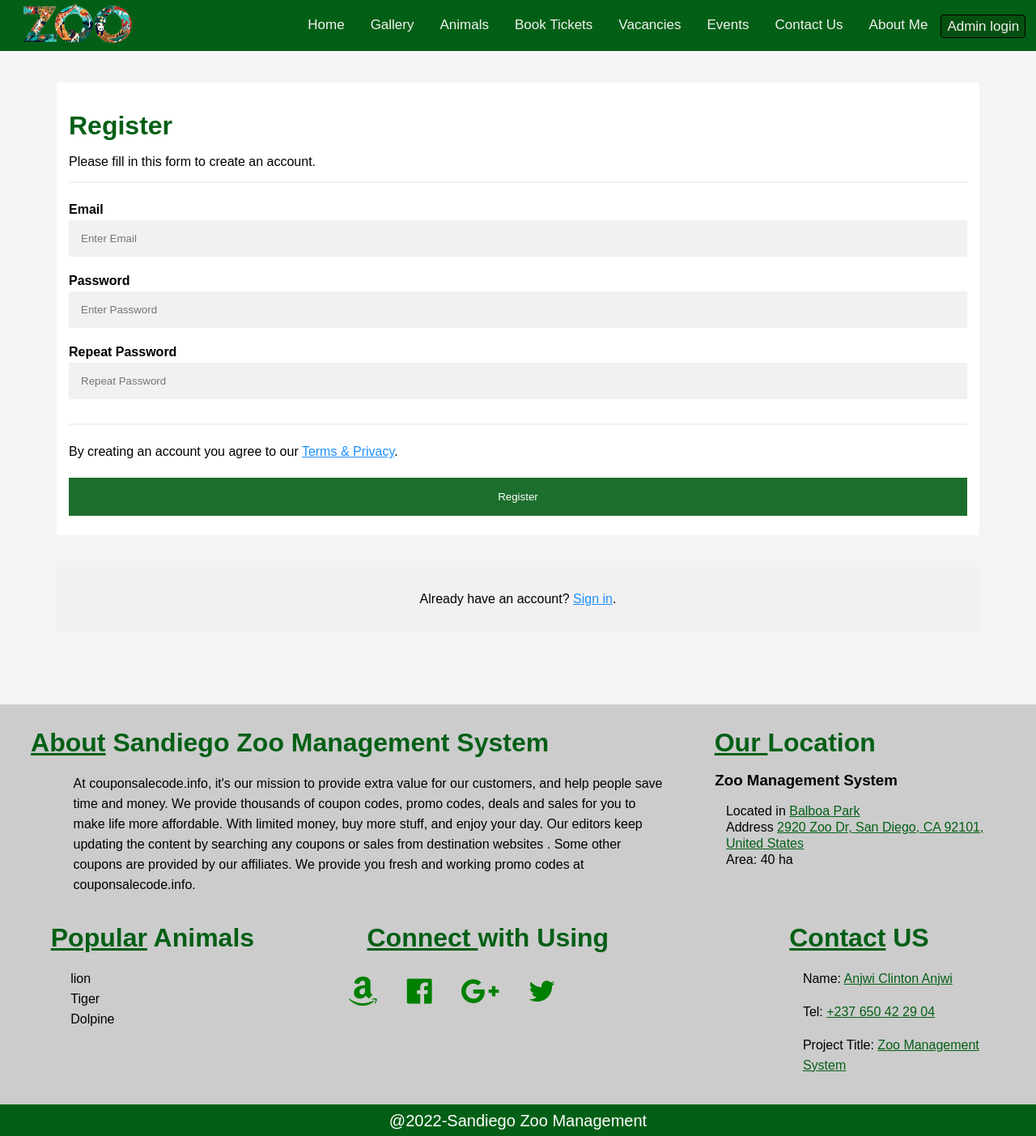
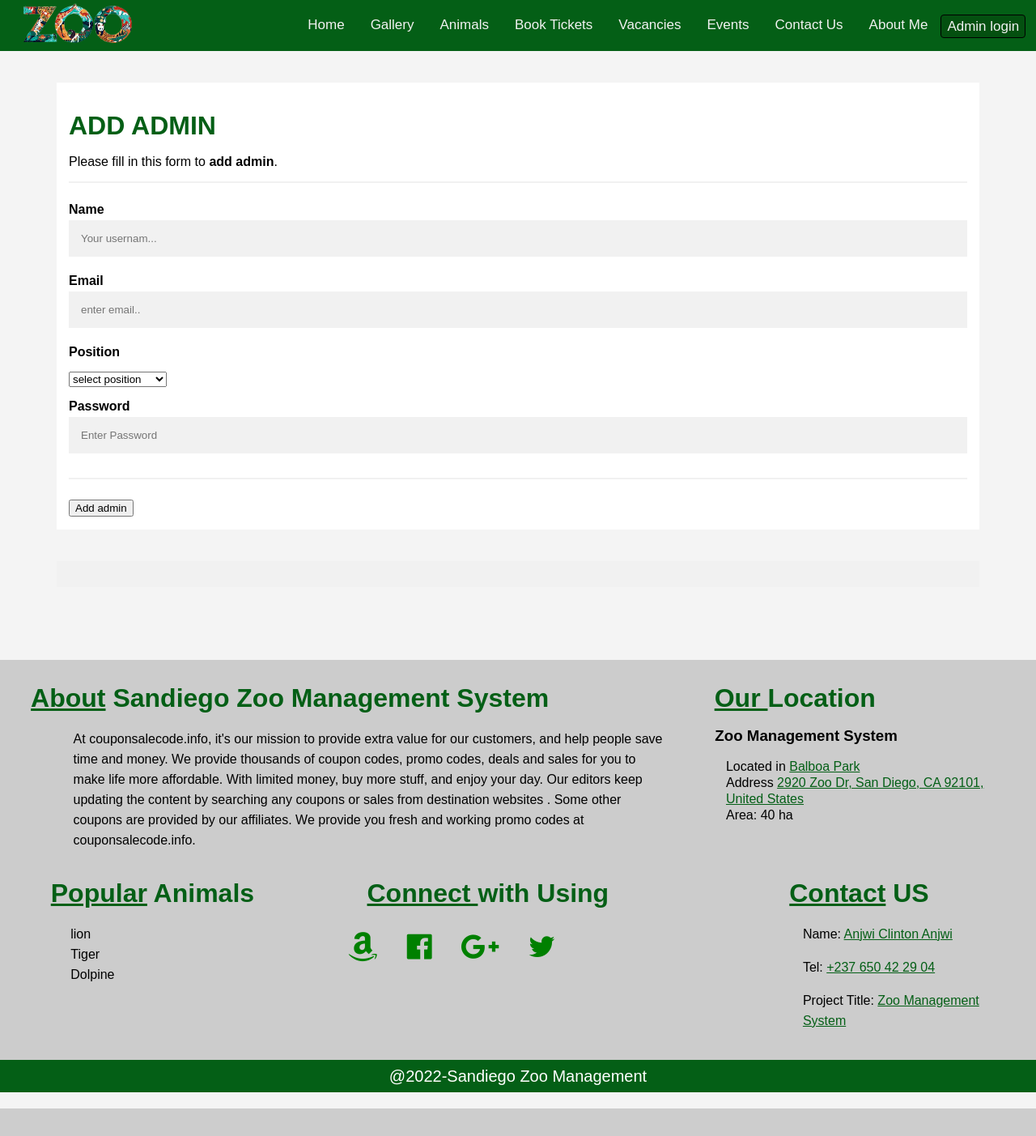
Before and after one commit to ANJWICLINTON123/Zepstra_zoo_management_system, a PHP site: page /Registration.php in a window 1280 px wide. Shown: the top 1403 px of the page at 81% size. After the commit the page ends 1369 px from the top, so only its background shows below. Run offline with PHP 8.4, Linux system fonts and the light colour scheme; a stand-in replaces the project's code that opens the database connection; some libraries are stand-ins or nearby versions.

Commit message:
modified

```diff
--- a/Registration.php
+++ b/Registration.php
@@ -4,41 +4,134 @@
     <meta charset="UTF-8">
     <meta http-equiv="X-UA-Compatible" content="IE=edge">
     <meta name="viewport" content="width=device-width, initial-scale=1.0">
-    <title>Login page</title>
+    <title>Registration page</title>
     <link rel="stylesheet" href="login.css">
 </head>
+
 <body>
     <!-- ##################### header ######################## -->
     <?php include ('Header.php');?>
+    <!-- ##################### Registration form ######################## -->
 
-    <form action="/action_page.php">
-  <div class="container">
-    <h1>Register</h1>
-    <p>Please fill in this form to create an account.</p>
-    <hr>
+<?php
+// define variables and set to empty values
+$usernameErr = $emailErr = $pswerr = $positionErr= "";
+$username = $email = $position = $psw = "";
 
-    <label for="email"><b>Email</b></label>
-    <input type="text" placeholder="Enter Email" name="email" id="email" required>
+if ($_SERVER["REQUEST_METHOD"] == "POST") {
+  if (empty($_POST["username"])) {
+    $usernameErr = "*Name is required <br><br>";
+  } else {
+    $username = test_input($_POST["username"]);
+    // check if name only contains letters and whitespace
+    if (!preg_match("/^[a-zA-Z-' ]*$/",$username)) {
+      $usernameErr ="<br>*Only letters and white space allowed<br><br>";
+    }
+  }
 
-    <label for="psw"><b>Password</b></label>
-    <input type="password" placeholder="Enter Password" name="psw" id="psw" required>
+  if (empty($_POST["email"])) {
+    $emailErr = "<br> *Email is required<br><br>";
+  } else {
+    $email = test_input($_POST["email"]);
+    // check if e-mail address is well-formed
+    if (!filter_var($email, FILTER_VALIDATE_EMAIL)) {
+      $emailErr = "<br> *Invalid email format<br><br>";
+    }
+  }
 
-    <label for="psw-repeat"><b>Repeat Password</b></label>
-    <input type="password" placeholder="Repeat Password" name="psw-repeat" id="psw-repeat" required>
-    <hr>
-    <p>By creating an account you agree to our <a href="#">Terms & Privacy</a>.</p>
+  if(empty(trim($_POST["psw"]))){
+    $pswerr = "Please enter a password.";
+} elseif(strlen(trim($_POST["psw"])) < 6){
+    $pswerr = "Password must have atleast 6 characters.";
+} else{
+    $psw = trim($_POST["psw"]);
+}
+}
 
-    <button type="submit" class="registerbtn">Register</button>
-  </div>
-
-  <div class="container signin">
-    <p>Already have an account? <a href="#">Sign in</a>.</p>
-  </div>
-</form>
+function test_input($data) {
+  $data = trim($data);
+  $data = stripslashes($data);
+  $data = htmlspecialchars($data);
+  return $data;
+}
 
 
 
 
-    <?php include ("Footer.php") ?>
+require('mysql_connection.php');
+$conn = mysqli_connect("localhost", "root", "", "testing");
+
+// Check connection
+if($conn === false){
+  die("ERROR: Could not connect. "
+    . mysqli_connect_error());
+}
+
+// Taking all 5 values from the form data(input)
+if(isset($_POST['username'])) {
+
+$username = stripslashes($_REQUEST['username']);
+//escapes special characters in a string
+$email = stripslashes($_REQUEST['email']);
+$position = stripslashes($_REQUEST['position']);
+$psw = stripslashes($_REQUEST['psw']);
+
+// Performing insert query execution
+// here our table name is college
+// $sql = "INSERT INTO college VALUES ('$first_name',
+// 	'$last_name','$gender','$address','$email')";
+
+$sql = "INSERT INTO registration (username, email, position, psw)
+    VALUES ('$username',
+  '$email','$position','$psw')";
+
+if(mysqli_query($conn, $sql)){
+echo "<script> alert('You have have added and admin')</script>";
+} else{
+echo "ERROR: Hush! Sorry $sql. "
+. mysqli_error($conn);
+}
+
+
+// Close connection
+mysqli_close($conn);
+}
+?>
+<form method="post" action="Registration.php">
+  <div class="container">
+    <h1>ADD ADMIN</h1>
+    <p>Please fill in this form to <b>add admin</b>.</p>
+    <hr>
+    <label for="username"><b>Name</b></label>
+    <input type="text" name="username" placeholder="Your usernam..." value="<?php echo $username;?>">
+    <span class="error"> <?php echo $usernameErr;?></span>
+
+    <label for="email"><b>Email</b></label>
+    <input type="text" name="email" placeholder="enter email.." value="<?php echo $email;?>">
+       <span class="error"> <?php echo $emailErr;?></span>
+
+    <label for="email"><b>Position</b></label><br><br>
+    <select class="selected" name="position" id="position" required>
+    <option value="select position">select position</option>
+    <option value="MANAGER">MANAGER</option>
+    <option value="V-MANAGER">V-MANAGER</option>
+    <option value="DEVELOPER">DEVELOPER</option>
+    <option value="COORDINATOR">COORDINATOR</option>
+  </select>
+  <br><br>
+
+    <label for="psw"><b>Password</b></label>
+    <input type="password" placeholder="Enter Password" name="psw" >
+    <span class="error"> <?php echo $pswerr;?></span>
+
+    <hr>
+    <input class = "forms" type="submit" name="submit" value="Add admin">
+  </div>
+
+  <div class="container signin">
+  </div>
+</form>
+
+<?php include ("Footer.php") ?>
 </body>
 </html>
```
